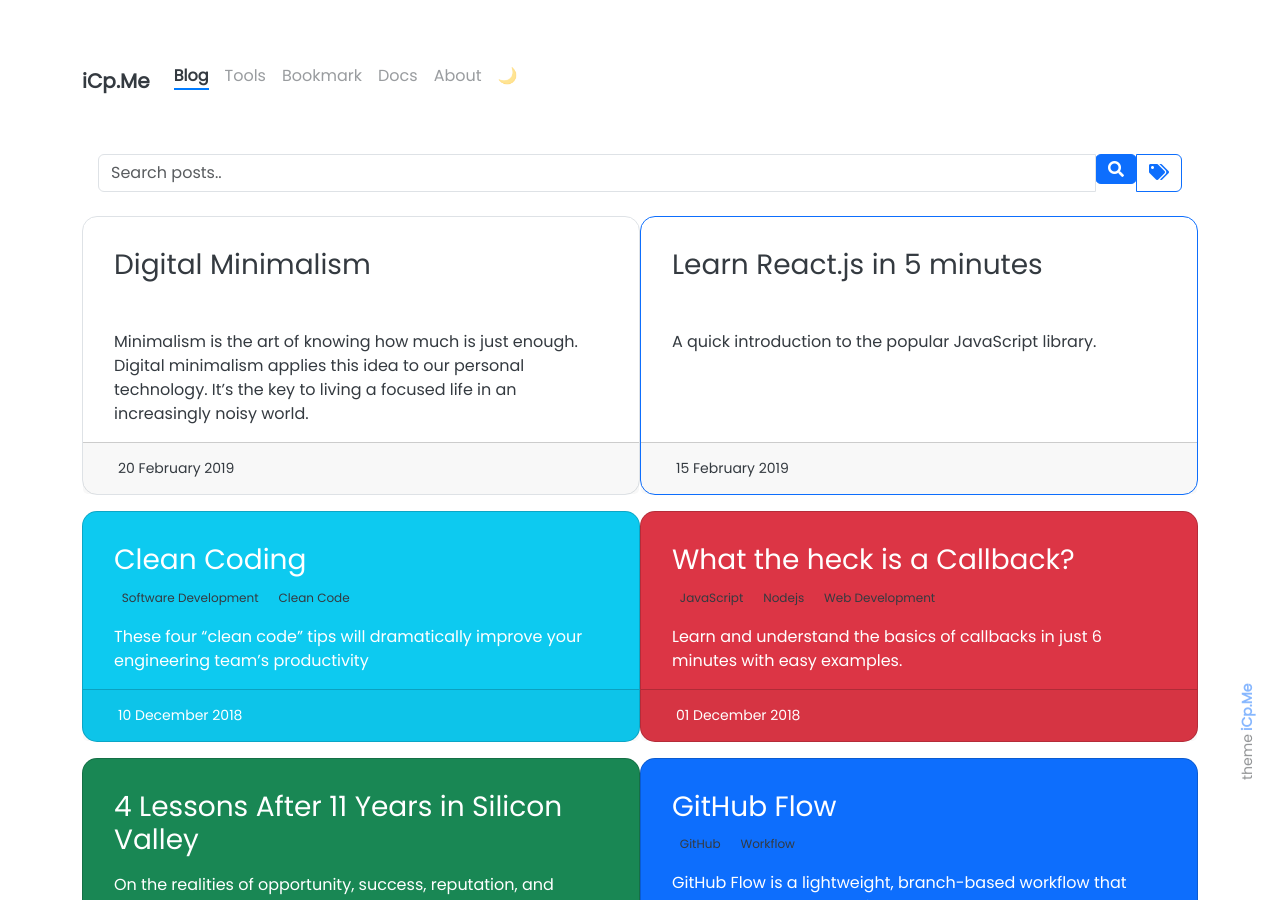
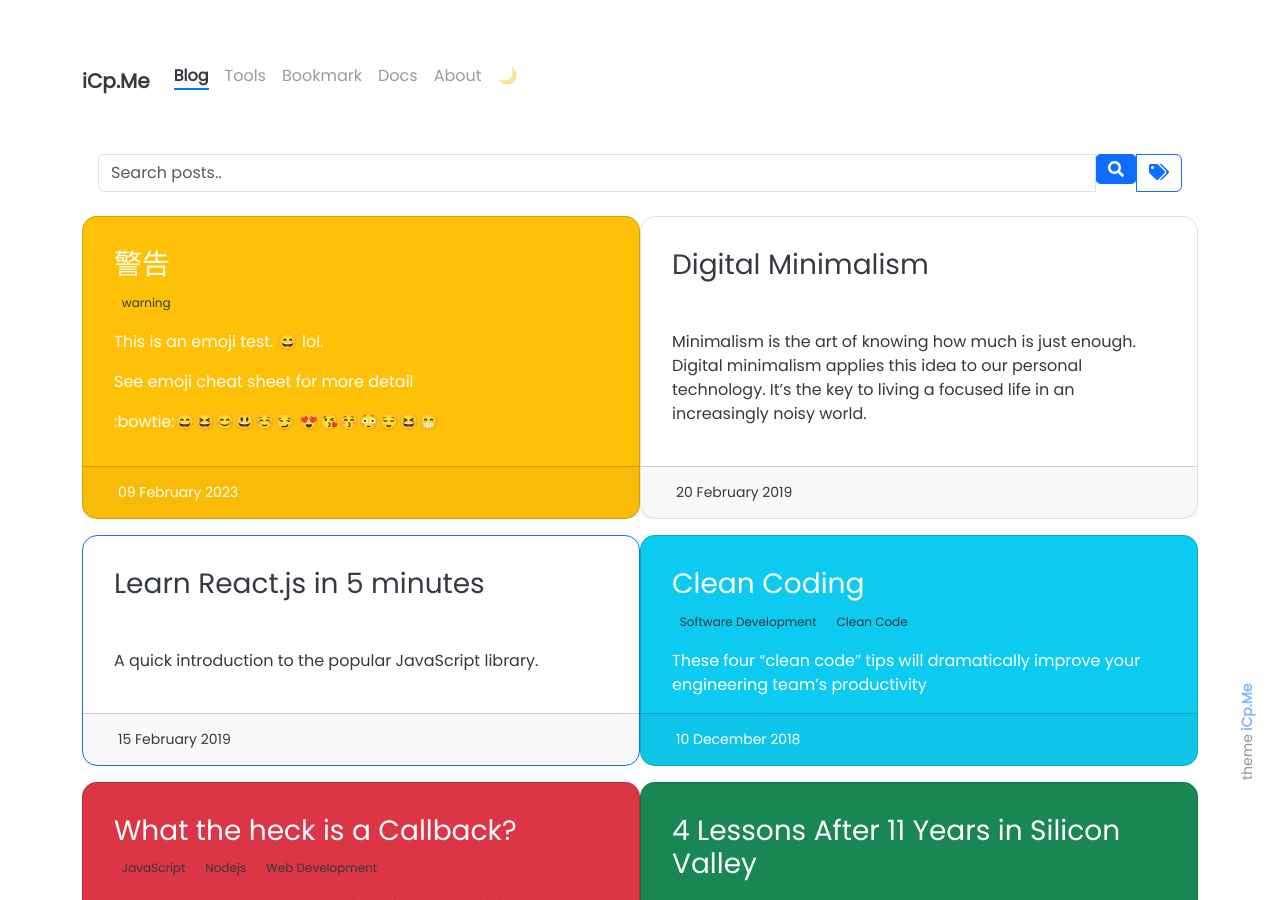
Before and after one commit to WorkSpacesPro/icp, a Jekyll site: the page built from pages/blog.html, in a window 1280 px wide and 900 px high. Built offline with Jekyll 4.4.1, drawn with Linux system fonts in a browser that asks for light colours; emoji names are drawn with the system emoji font; comment, search, counter and statistics services are not loaded.

Commit message:
Update and rename warning.md to 2023-02-09-warning.md

```diff
--- a/_posts/warning.md
+++ b/_posts/2023-02-09-warning.md
@@ -1,5 +1,5 @@
 ---
-title: How to undo your git failure?
+title: 警告
 tags: [warning]
 style: fill
 color: warning
```
